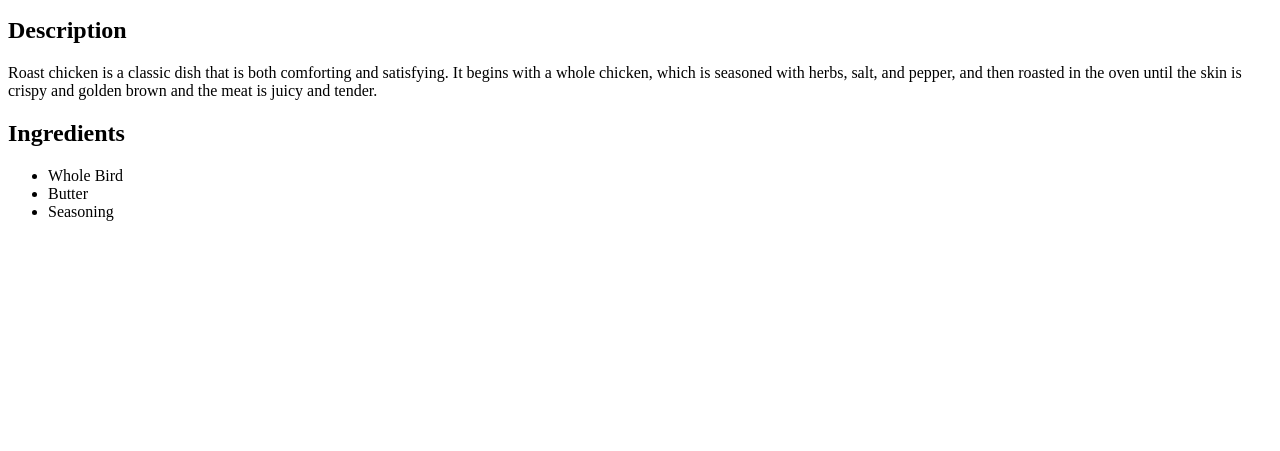
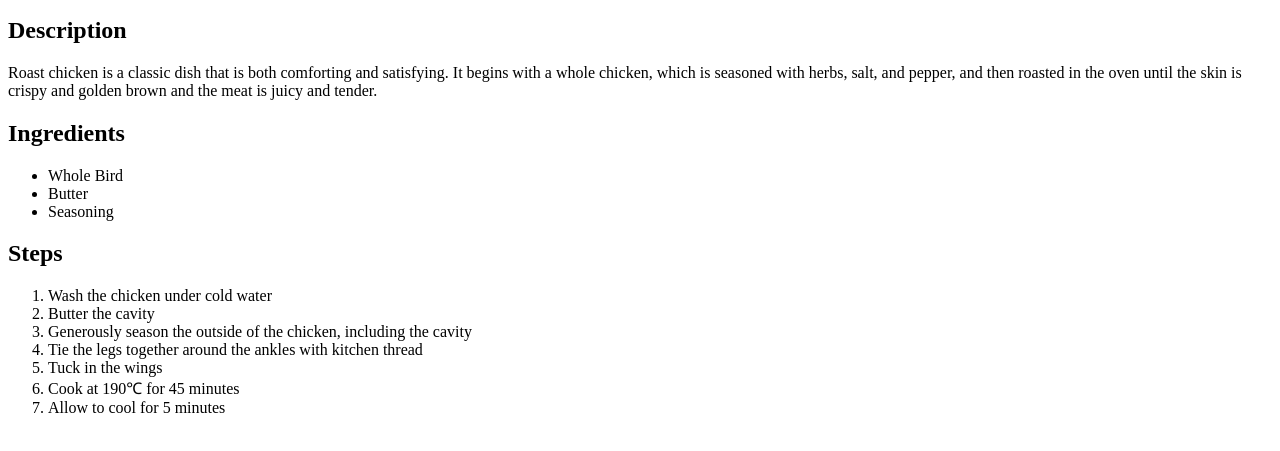
Before and after one commit to LukeBertus/Recipe-Site, a plain HTML site: page recipes/wholebird.html in a window 1280 px wide. Shown: the part 101-552 px from the top of the page. Drawn offline with Linux system fonts and the light colour scheme.

Commit message:
Add steps

```diff
--- a/recipes/wholebird.html
+++ b/recipes/wholebird.html
@@ -20,5 +20,15 @@
             <li>Butter</li>
             <li>Seasoning</li>
         </ul>
+    <h2>Steps</h2>
+        <ol>
+            <li>Wash the chicken under cold water</li>
+            <li>Butter the cavity</li>
+            <li>Generously season the outside of the chicken, including the cavity</li>
+            <li>Tie the legs together around the ankles with kitchen thread</li>
+            <li>Tuck in the wings</li>
+            <li>Cook at 190&#8451; for 45 minutes</li>
+            <li>Allow to cool for 5 minutes</li>
+        </ol>
 </body>
 </html>
```
